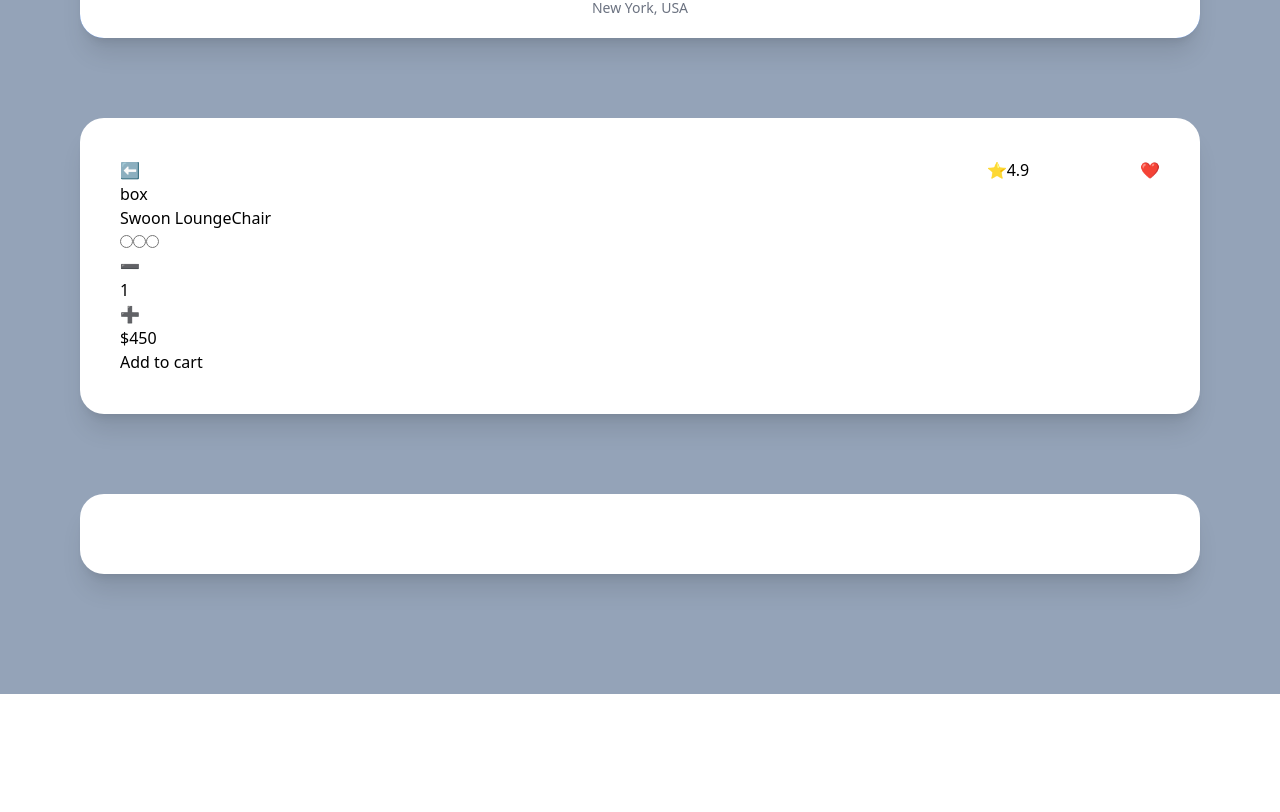
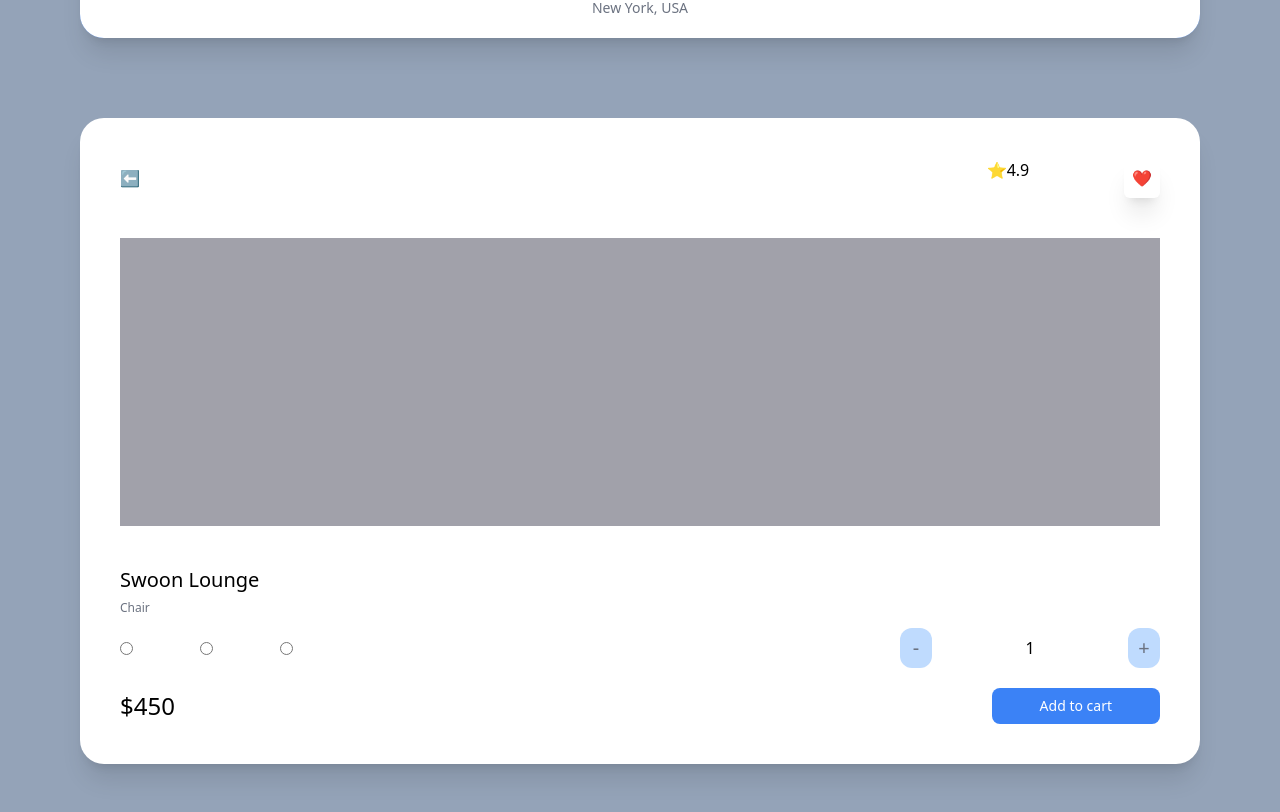
Before and after one commit to Blackraven93/nextjs-test, a Next.js app: page / in a window 1280 px wide. Shown: the part 664-1476 px from the top of the page. Before the commit the page ends 1358 px from the top, so only its background shows below. Built offline with nearby package versions, Linux system fonts and the light colour scheme.

Commit message:
Style: cover css profile and cart card

```diff
--- a/pages/index.tsx
+++ b/pages/index.tsx
@@ -2,7 +2,7 @@
 
 const Home: NextPage = () => {
   return (
-    <div className="bg-slate-400 py-20 px-20 grid gap-10">
+    <div className="bg-slate-400 py-20 px-20 grid gap-10 min-h-screen">
       <div className="bg-white p-8 rounded-3xl mb-10 shadow-xl">
         <span className="font-semibold text-3xl">Select Item</span>
         <div className="flex justify-between my-2">
@@ -48,40 +48,49 @@
           </div>
         </div>
       </div>
+
       <div className="flex flex-col bg-white p-10 rounded-3xl mb-10 shadow-xl">
-        <div className="flex justify-between">
+        <div className="flex justify-between items-center mb-10">
           <span>⬅️</span>
-          <div className="flex justify-between w-1/6">
-            <div>
+          <div className="flex justify-between w-1/6 space-x-3">
+            <div className="">
               <span>⭐️</span>
               <span>4.9</span>
             </div>
-            <span>❤️</span>
+            <span className="shadow-xl p-2 rounded-md">❤️</span>
           </div>
         </div>
-        <div>box</div>
-        <div>
-          <span>Swoon Lounge</span>
-          <span>Chair</span>
-          <div>
-            <input type="radio" />
-            <input type="radio" />
-            <input type="radio" />
+        <div className="bg-zinc-400 h-72 mb-5"></div>
+        <div className="">
+          <div className="flex flex-col mb-3 mt-5">
+            <span className="font-medium mb-1.5 text-xl">Swoon Lounge</span>
+            <span className="text-xs text-gray-500">Chair</span>
           </div>
-          <div>
-            <div>
-              <div>➖</div>
+          <div className="flex justify-between items-center">
+            <div className="flex justify-between w-2/12">
+              <input type="radio" />
+              <input type="radio" />
+              <input type="radio" />
+            </div>
+
+            <div className="flex items-center justify-between w-3/12">
+              <div className="p-1.5 w-8 bg-blue-200 flex justify-center items-center aspect-square w-10 text-xl text-gray-500 font-medium rounded-xl">
+                -
+              </div>
               <span>1</span>
-              <div>➕</div>
+              <div className="p-1.5 w-8 bg-blue-200 flex justify-center items-center aspect-square w-10 text-xl text-gray-500 font-medium rounded-xl">
+                +
+              </div>
             </div>
           </div>
         </div>
-        <div>
-          <span>$450</span>
-          <div>Add to cart</div>
+        <div className="flex justify-between items-center mt-5  ">
+          <span className="font-medium text-2xl">$450</span>
+          <div className="bg-blue-500 text-center py-2 px-12 text-white text-sm rounded-lg">
+            Add to cart
+          </div>
         </div>
       </div>
-      <div className="bg-white p-10 rounded-3xl mb-10 shadow-xl"></div>
     </div>
   );
 };
```
Also changed, not shown: 1 other file (tests, documents, lock files or other folders).
